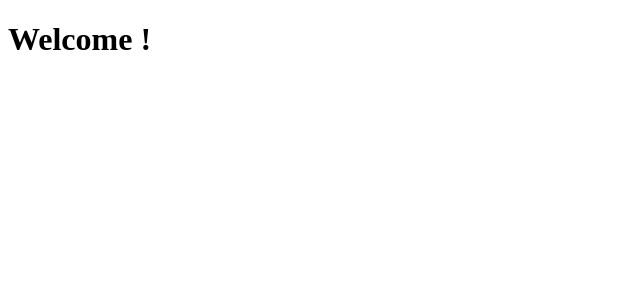
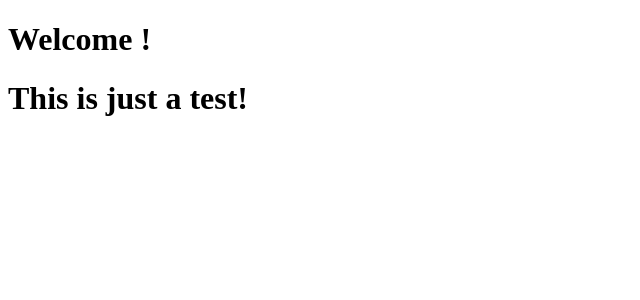
Before and after one commit to makeitMVPadmin/P4_Member_Achievement, a React (Create React App) app: page / in a window 1280 px wide. Shown: the top 300 px of the page, without its empty margins (0-640 px from the left). Built offline with nearby package versions, Linux system fonts and the light colour scheme.

Commit message:
test complete

```diff
--- a/src/pages/HomePage/HomePage.jsx
+++ b/src/pages/HomePage/HomePage.jsx
@@ -4,6 +4,7 @@ const Home = () => {
   return (
     <div className="home">
       <h1 className="home__title"> Welcome !</h1>
+      <h1>This is just a test!</h1>
     </div>
   );
 };
```
